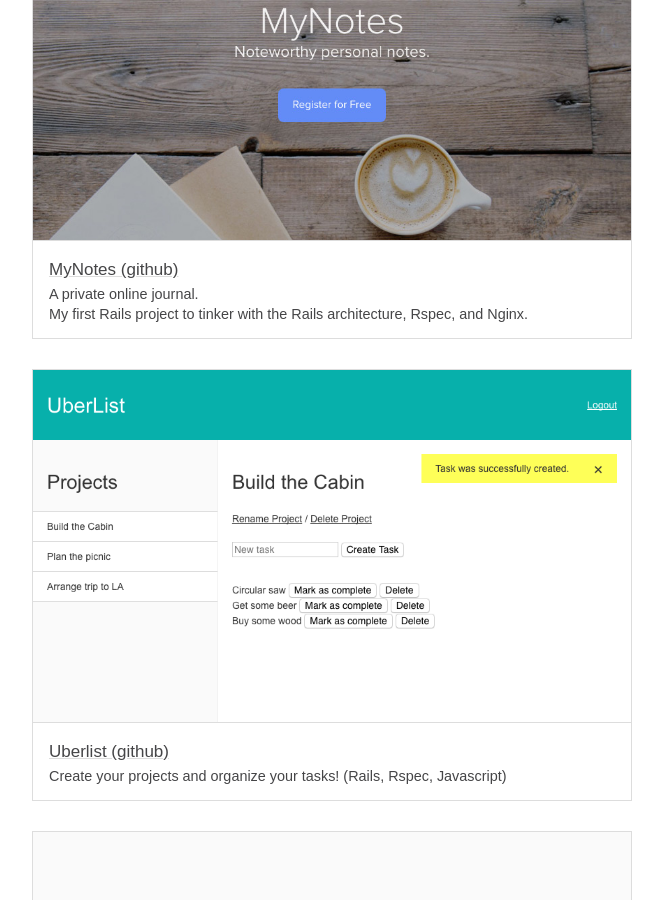
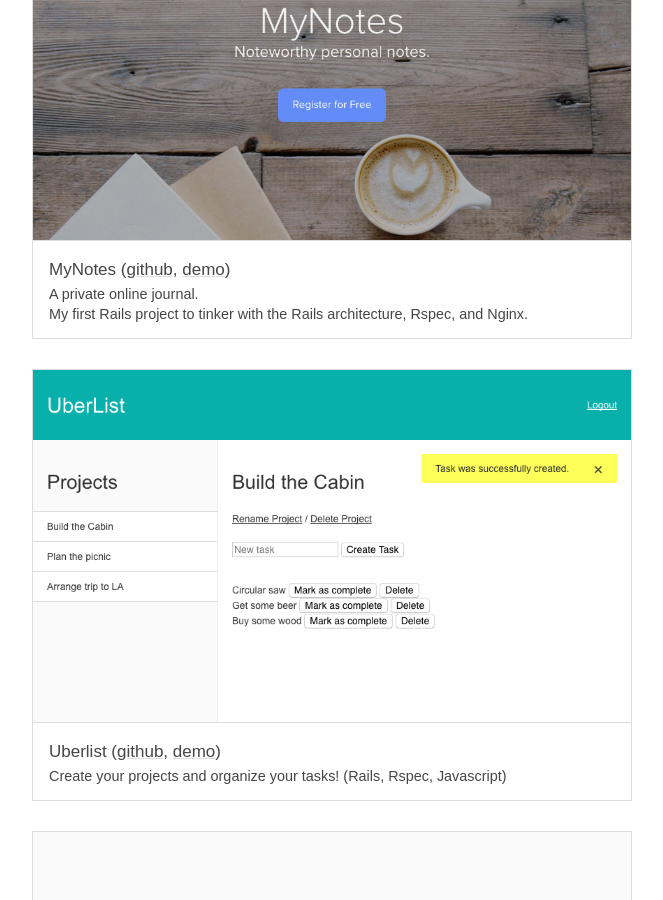
Before and after one commit to sekmo/sekmo.cc, a Jekyll site: the page built from projects.html, in a window 1280 px wide and 900 px high, scrolled down 254 px. Shown: the whole window, without its empty margins (308-971 px from the left). Built offline with Jekyll 4.4.1, drawn with Linux system fonts in a browser that asks for light colours.

Commit message:
Add project demo link

```diff
--- a/projects.html
+++ b/projects.html
@@ -7,12 +7,12 @@ permalink: /projects
 <div class="portfolio">
   <div class="portfolio__item">
     <img src="/assets/images/portfolio/mynotes.jpg" alt="MyNotes">
-    <p class="portfolio__item__title"><a href="https://github.com/sekmo/myNotes" target="_blank">MyNotes (github)</a></p>
+    <p class="portfolio__item__title">MyNotes (<a href="https://github.com/sekmo/myNotes" target="_blank">github</a>, <a href="https://mynotes.sekmo.cc" target="_blank">demo</a>)</p>
     <p class="portfolio__item__description">A private online journal.<br>My first Rails project to tinker with the Rails architecture, Rspec, and Nginx.</p>
   </div>
   <div class="portfolio__item">
     <img src="/assets/images/portfolio/uberlist.png" alt="Uberlist">
-    <p class="portfolio__item__title"><a href="https://github.com/sekmo/uberlist" target="_blank">Uberlist (github)</a></p>
+    <p class="portfolio__item__title">Uberlist (<a href="https://github.com/sekmo/uberlist" target="_blank">github</a>, <a href="https://uberlist.sekmo.cc" target="_blank">demo</a>)</a></p>
     <p class="portfolio__item__description">Create your projects and organize your tasks! (Rails, Rspec, Javascript)</p>
   </div>
   <div class="portfolio__item">
```
